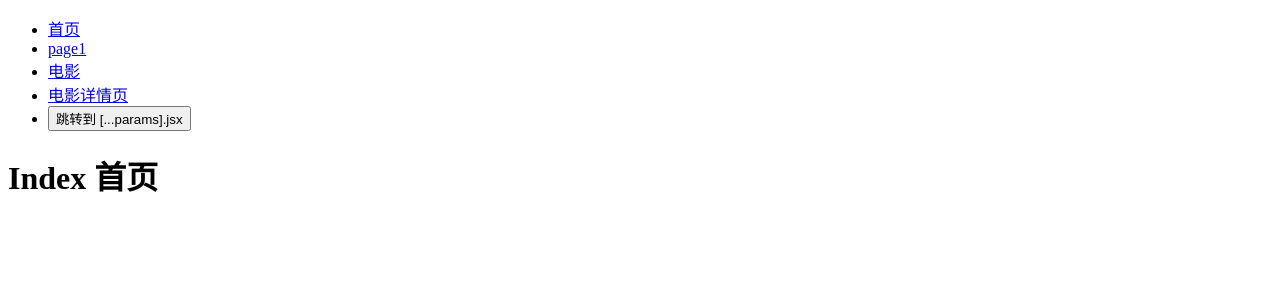
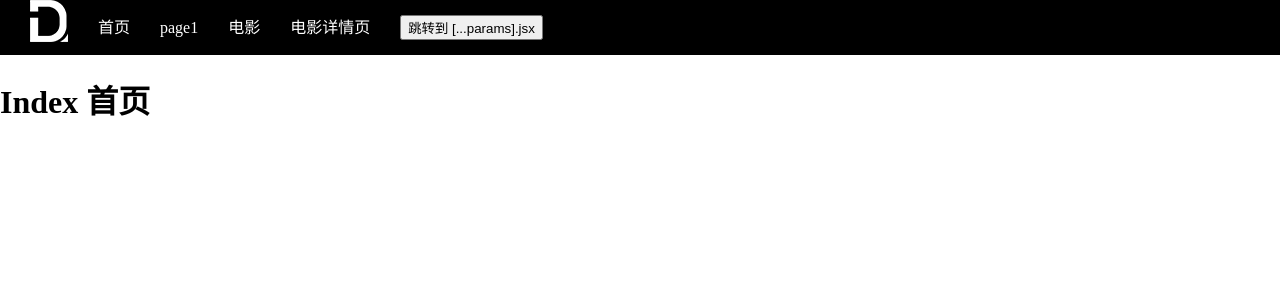
Before and after one commit to DuYi-Edu/DuYi-ReactSSR, a Next.js app: page / in a window 1280 px wide. Shown: the top 300 px of the page. Built offline with nearby package versions, Linux system fonts and the light colour scheme.

Commit message:
finish course

```diff
--- a/components/Header.jsx
+++ /dev/null
@@ -1,39 +0,0 @@
-import Link from "next/link";
-import { useRouter } from "next/router";
-
-export default () => {
-  const router = useRouter();
-  return (
-    <ul>
-      <li>
-        <Link href="/">
-          <a>首页</a>
-        </Link>
-      </li>
-      <li>
-        <Link href="/page1">
-          <a>page1</a>
-        </Link>
-      </li>
-      <li>
-        <Link href="/movies">
-          <a>电影</a>
-        </Link>
-      </li>
-      <li>
-        <Link href="/movies/[id]" as="/movies/3">
-          <a>电影详情页</a>
-        </Link>
-      </li>
-      <li>
-        <button
-          onClick={() => {
-            router.push("/movies/[...params]", "/movies/a/b/c");
-          }}
-        >
-          跳转到 [...params].jsx
-        </button>
-      </li>
-    </ul>
-  );
-};
--- /dev/null
+++ b/components/Header/index.jsx
@@ -0,0 +1,49 @@
+import Link from "next/link";
+import { useRouter } from "next/router";
+import styles from "./index.module.css"
+
+export default () => {
+  const router = useRouter();
+  return (
+    <div className={styles.header}>
+      <div>
+        <Link href="/">
+          <a>
+            <img src="/logo.png" alt=""/>
+          </a>
+        </Link>
+      </div>
+      <ul>
+        <li>
+          <Link href="/">
+            <a>首页</a>
+          </Link>
+        </li>
+        <li>
+          <Link href="/page1">
+            <a>page1</a>
+          </Link>
+        </li>
+        <li>
+          <Link href="/movies">
+            <a>电影</a>
+          </Link>
+        </li>
+        <li>
+          <Link href="/movies/[id]" as="/movies/3">
+            <a>电影详情页</a>
+          </Link>
+        </li>
+        <li>
+          <button
+            onClick={() => {
+              router.push("/movies/[...params]", "/movies/a/b/c");
+            }}
+          >
+            跳转到 [...params].jsx
+          </button>
+        </li>
+      </ul>
+    </div>
+  );
+};
--- /dev/null
+++ b/components/Header/index.module.css
@@ -0,0 +1,18 @@
+.header{
+  height: 55px;
+  line-height: 55px;
+  background: #000;
+  color: #fff;
+  padding: 0 30px;
+  display: flex;
+}
+
+.header img{
+  margin-right: 30px;
+}
+
+.header li{
+  float: left;
+  height: 55px;
+  margin-right: 30px;
+}
--- a/pages/_app.jsx
+++ b/pages/_app.jsx
@@ -1,7 +1,7 @@
 import Header from "../components/Header";
+import "./global.css"
 
 export default ({ Component, ...props }) => {
-  console.log(props)
   return (
     <div>
       <Header />
--- /dev/null
+++ b/pages/global.css
@@ -0,0 +1,12 @@
+body,
+ul,
+li {
+  margin: 0;
+  padding: 0;
+  list-style: none;
+}
+
+a {
+  color: inherit;
+  text-decoration: none;
+}
--- a/pages/index.jsx
+++ b/pages/index.jsx
@@ -1,3 +1,12 @@
+import Head from "next/head";
+
 export default () => {
-  return <h1>Index 首页</h1>
-}
+  return (
+    <div>
+      <Head>
+        <title>首页</title>
+      </Head>
+      <h1>Index 首页</h1>
+    </div>
+  );
+};
--- a/pages/movies/[...params].jsx
+++ /dev/null
@@ -1,4 +0,0 @@
-export default ({ router }) => {
-  console.log(router);
-  return <h1>多段动态路由</h1>;
-};
```
Also changed, not shown: pages/movies/index.jsx (+8 -1 lines), public/logo.png (added), 1 other file (tests, documents, lock files or other folders).
